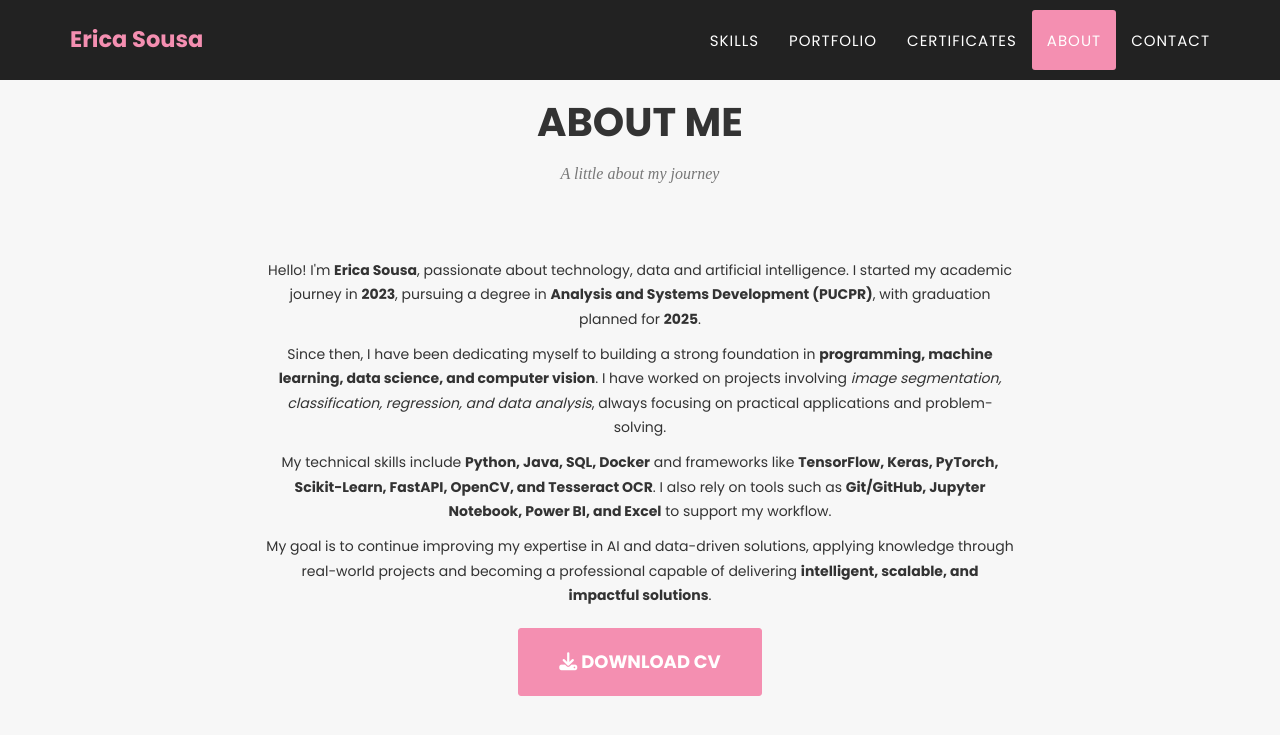
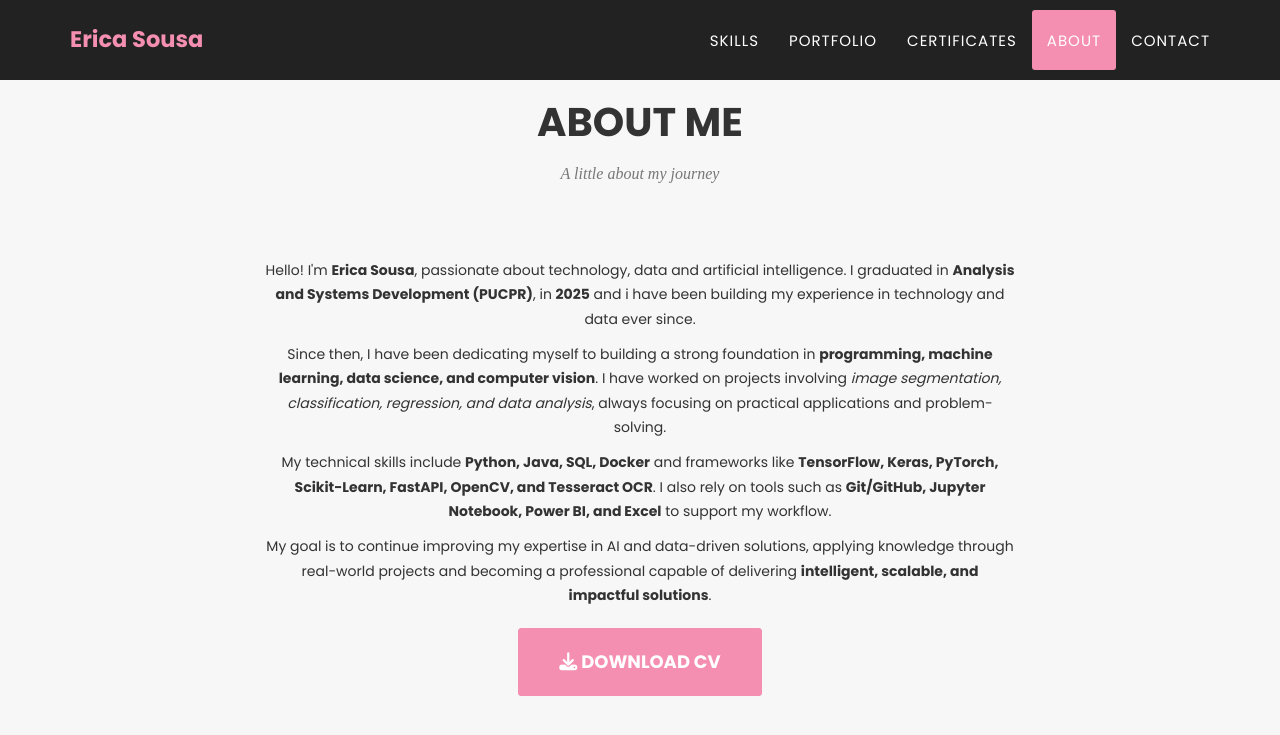
Before and after one commit to ericasousaa/EricaSousa, a Jekyll site: the page built from index.html, in a window 1280 px wide and 900 px high, scrolled down 5702 px, cut to the strip 0-832 px from the top of the window. Shown: the top 735 px of the strip. Built offline with Jekyll 4.4.1, drawn with Linux system fonts in a browser that asks for light colours; some web fonts are replaced.

Commit message:
Update about.html

```diff
--- a/_includes/about.html
+++ b/_includes/about.html
@@ -11,8 +11,8 @@
       <div class="col-lg-8 col-lg-offset-2 text-center">
         <p>
           Hello! I'm <strong>Erica Sousa</strong>, passionate about technology, data and artificial intelligence.
-          I started my academic journey in <strong>2023</strong>, pursuing a degree in
-          <strong>Analysis and Systems Development (PUCPR)</strong>, with graduation planned for <strong>2025</strong>.
+          I graduated in
+          <strong>Analysis and Systems Development (PUCPR)</strong>, in <strong>2025</strong> and i have been  building my experience in technology and data ever since.
         </p>
         <p>
           Since then, I have been dedicating myself to building a strong foundation in <strong>programming, machine learning, data science, and computer vision</strong>.
```
